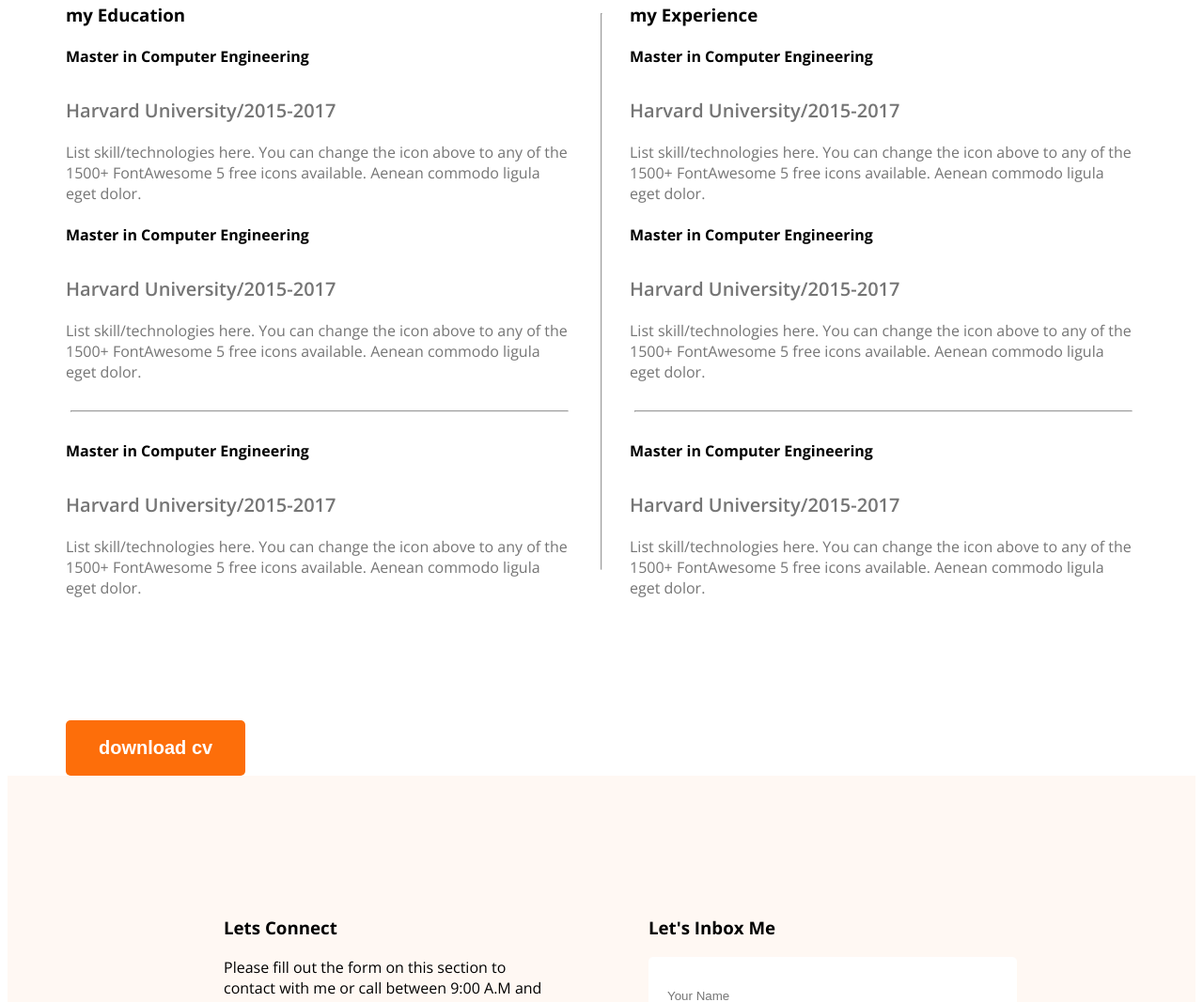
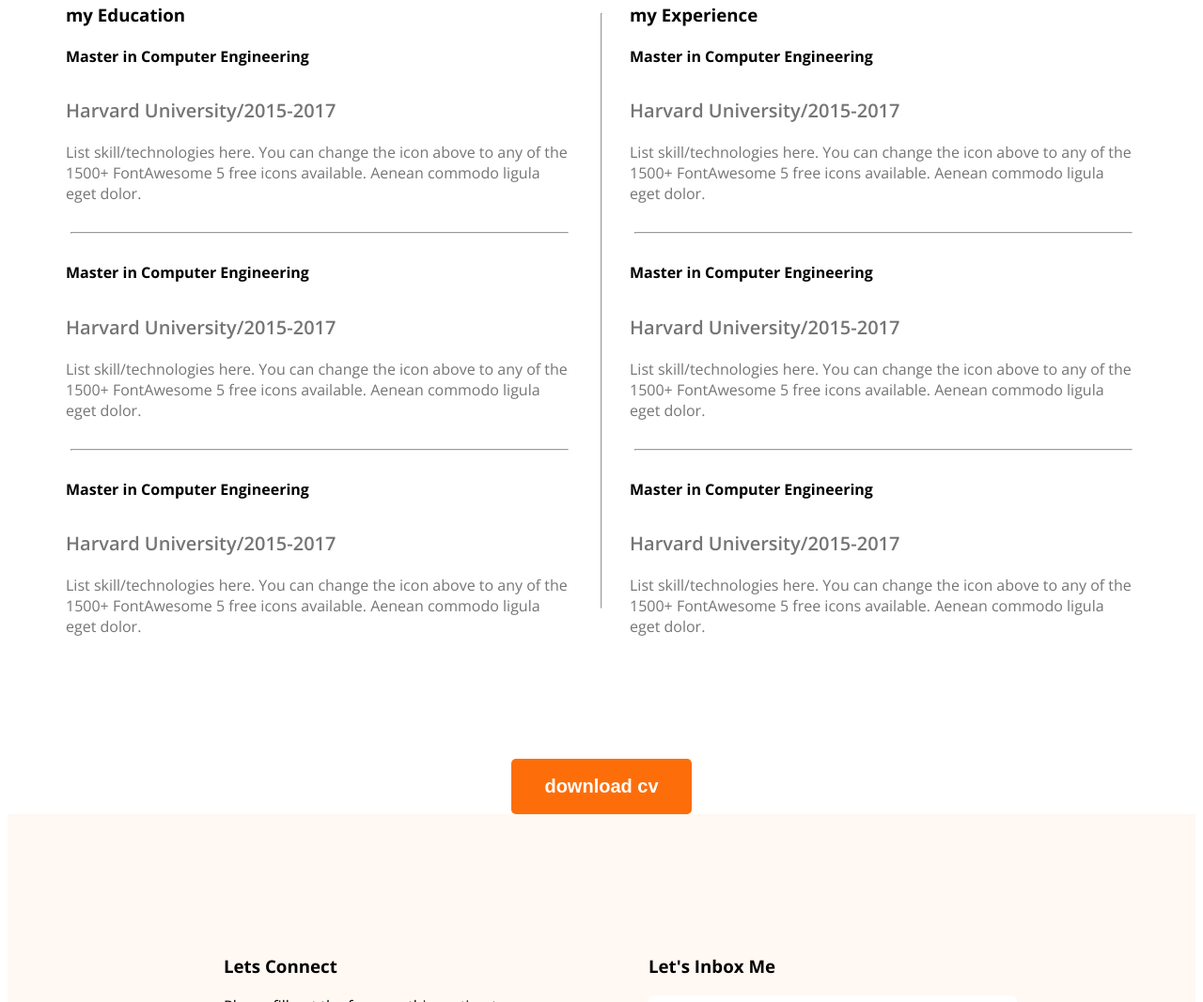
Before and after one commit to raima32/my-portfolio, a plain HTML site: page index.html in a window 1280 px wide. Shown: the part 2240-3307 px from the top of the page at 94% size. Drawn offline with nearby package versions, Linux system fonts and the light colour scheme.

Commit message:
issue fixed

```diff
--- a/index.html
+++ b/index.html
@@ -102,6 +102,7 @@ List skill/technologies here. You can change the icon above to any of the 1500+
                         <h5 class="experience-sub-title">Harvard University/2015-2017</h5>
                         <div class="experience-description">List skill/technologies here. You can change the icon above to any of the 1500+ FontAwesome 5 free icons available. Aenean commodo ligula eget dolor.</div>
                     </div>
+                    <hr>
 
 
                     <div class="experience">
@@ -125,6 +126,7 @@ List skill/technologies here. You can change the icon above to any of the 1500+
                         <h5 class="experience-sub-title">Harvard University/2015-2017</h5>
                         <div class="experience-description">List skill/technologies here. You can change the icon above to any of the 1500+ FontAwesome 5 free icons available. Aenean commodo ligula eget dolor.</div>
                     </div>
+                    <hr>
                     <div class="experience">
                         <h4 class="experience-title">Master in Computer Engineering</h4>
                         <h5 class="experience-sub-title">Harvard University/2015-2017</h5>
@@ -143,7 +145,7 @@ List skill/technologies here. You can change the icon above to any of the 1500+
 
         </section>
 
-        <div class="text-centert resume-download-cv">
+        <div class="text-center resume-download-cv download-cv-bottom">
             <button class="btn-primary">download cv</button>
         </div>
 
--- a/style/portfolio.css
+++ b/style/portfolio.css
@@ -26,6 +26,7 @@
     border: none;
     padding: 18px 35px;
     border-radius: 5px;
+    cursor: pointer;
 
 }
 .section-title{
@@ -160,6 +161,7 @@ nav li a{
     .resume-download-cv{
         margin-top: 50px;
 
+
     }
     /* footer styles */
     footer{
@@ -183,3 +185,9 @@ nav li a{
 
 
     }
+
+    .download-cv-bottom{
+        width: 100%;
+        display: flex;
+        justify-content: center;
+    }
```
